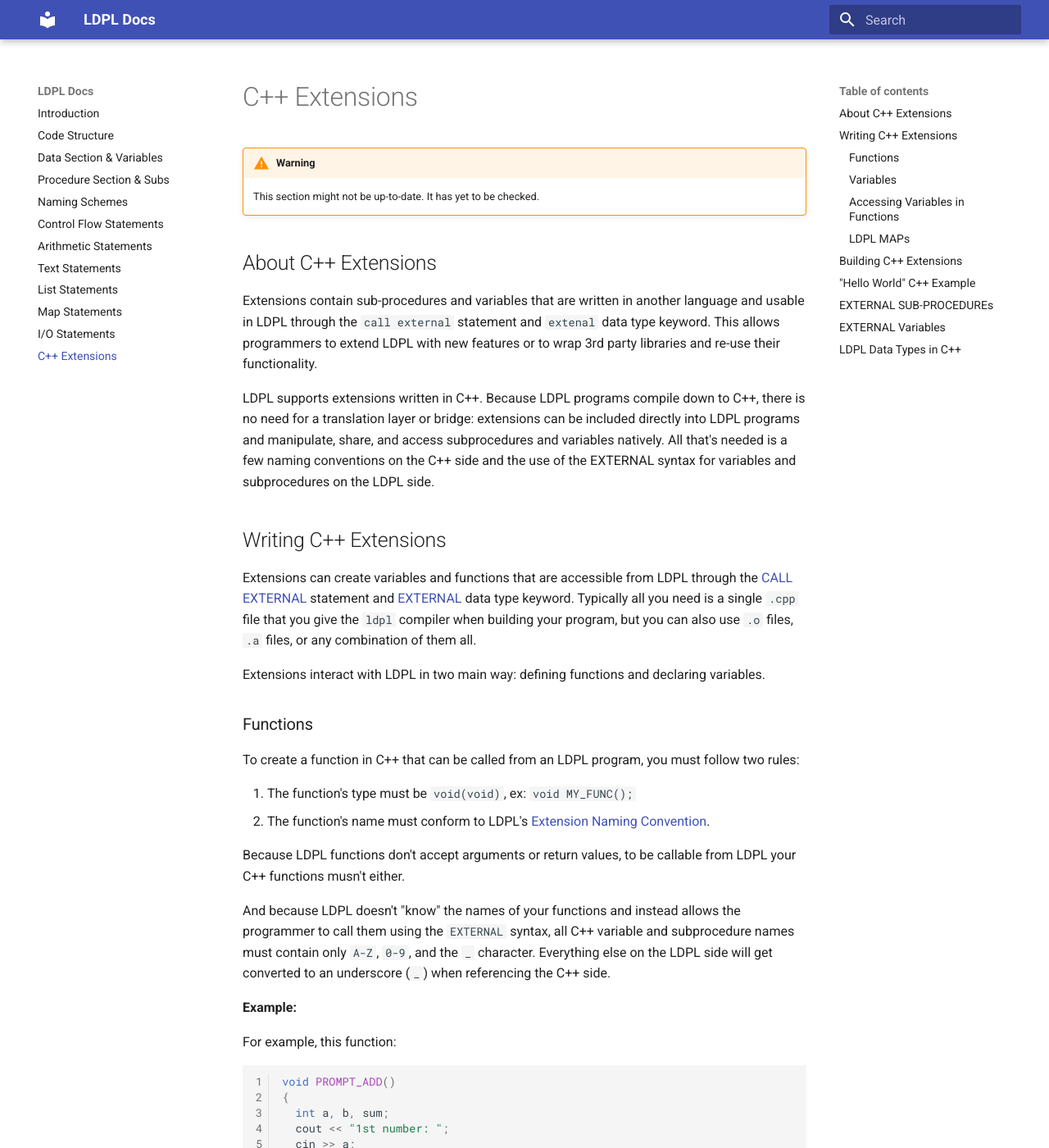
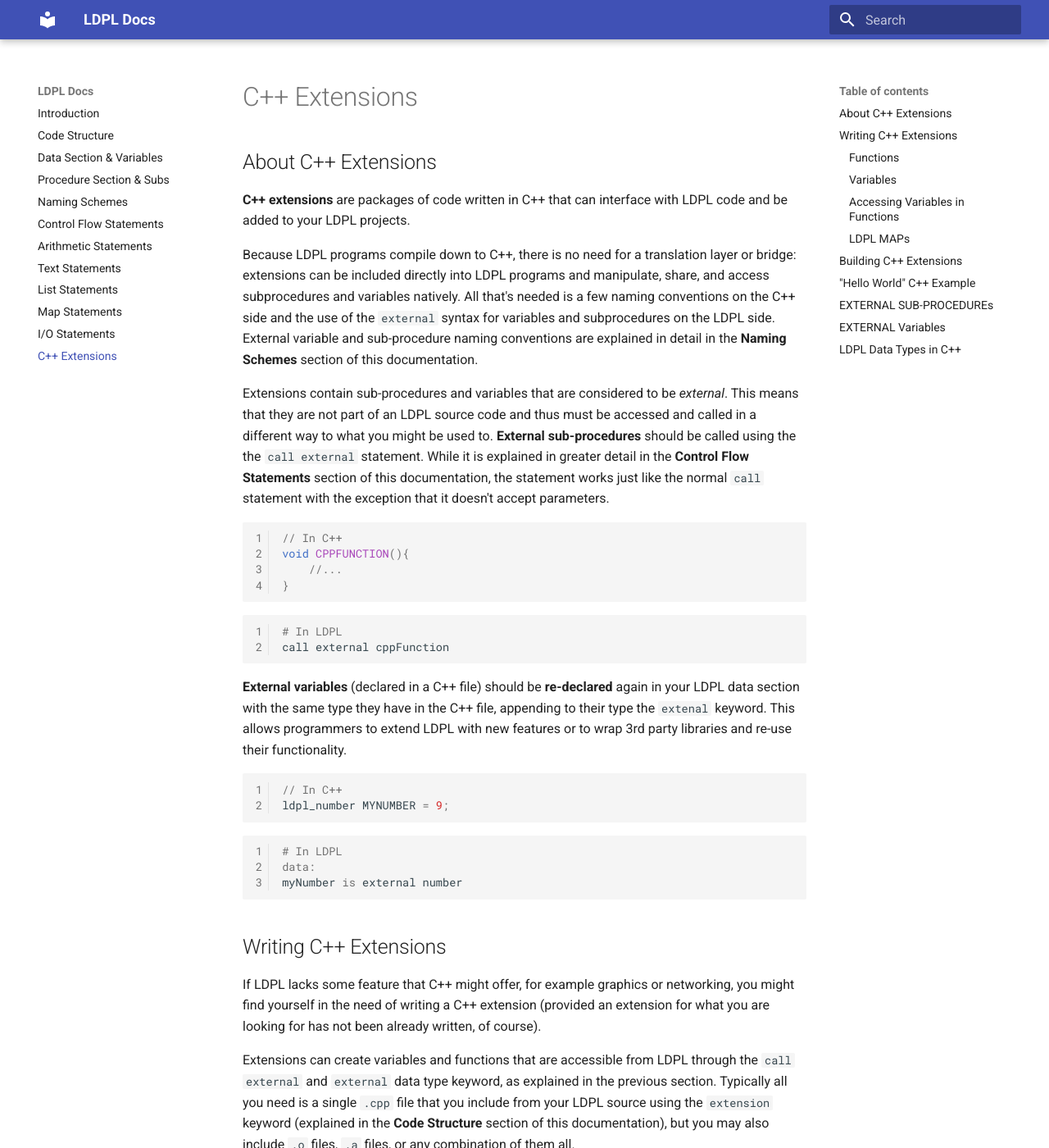
Before and after one commit to Lartu/ldpl, an MkDocs documentation site: the page built from docs/cppext.md, in a window 1280 px wide and 1400 px high. Shown: the whole window at 82% size. Built offline with MkDocs 1.6.1 and Material for MkDocs 9.7.7, drawn with Linux system fonts in a browser that asks for light colours; some of the changed text lies outside the part shown.

Commit message:
C++ extensions section of the documentation slighly revised

````diff
--- a/docs/cppext.md
+++ b/docs/cppext.md
@@ -1,32 +1,60 @@
-!!!Warning
-    This section might not be up-to-date. It has yet to be checked.
-
 ## About C++ Extensions
 
-Extensions contain sub-procedures and variables that are written in another language and usable in LDPL through the `call external` statement and `extenal` data type keyword. This allows programmers to extend LDPL with new features or to wrap 3rd party libraries and re-use their functionality.
+**C++ extensions** are packages of code written in C++ that can interface with LDPL
+code and be added to your LDPL projects.
 
-LDPL supports extensions written in C++. Because LDPL programs compile down to C++, there is no need for a translation layer or bridge: extensions can be included directly into LDPL programs and manipulate, share, and access subprocedures and variables natively. All that's needed is a few naming conventions on the C++ side and the use of the EXTERNAL syntax for variables and subprocedures on the LDPL side.
+Because LDPL programs compile down to C++, there is no need for a translation layer or bridge: extensions can be included directly into LDPL programs and manipulate, share, and access subprocedures and variables natively. All that's needed is a few naming conventions on the C++ side and the use of the `external` syntax for variables and subprocedures on the LDPL side. External variable and sub-procedure naming conventions are explained in detail in the **Naming Schemes** section of this documentation.
+
+Extensions contain sub-procedures and variables that are considered to be _external_.
+This means that they are not part of an LDPL source code and thus must be accessed and called in a different way to what you might be used to. **External sub-procedures** should be called using the the `call external` statement. While it is explained in greater detail in the **Control Flow Statements** section of this documentation, the statement works just like the normal `call` statement with the exception that it doesn't accept parameters.
+
+```c++
+// In C++
+void CPPFUNCTION(){
+    //...
+}
+```
+
+```coffeescript
+# In LDPL
+call external cppFunction
+```
+
+**External variables** (declared in a C++ file) should be **re-declared** again in your LDPL data section with the same type they have in the C++ file, appending to their type the `extenal` keyword. This allows programmers to extend LDPL with new features or to wrap 3rd party libraries and re-use their functionality.
+
+```c++
+// In C++
+ldpl_number MYNUMBER = 9;
+```
+
+```coffeescript
+# In LDPL
+data:
+myNumber is external number
+```
 
 ## Writing C++ Extensions
 
-Extensions can create variables and functions that are accessible from LDPL through the [CALL EXTERNAL](../call-external.md) statement and [EXTERNAL](../external-variables.md) data type keyword. Typically all you need is a single `.cpp` file that you give the `ldpl` compiler when building your program, but you can also use `.o` files, `.a` files, or any combination of them all.
+If LDPL lacks some feature that C++ might offer, for example graphics or networking,
+you might find yourself in the need of writing a C++ extension (provided an extension
+for what you are looking for has not been already written, of course).
 
-Extensions interact with LDPL in two main way: defining functions and declaring variables.
+Extensions can create variables and functions that are accessible from LDPL through the `call external` and `external` data type keyword, as explained in the previous section. Typically all you need is a single `.cpp` file that you include from your LDPL source using the `extension` keyword (explained in the **Code Structure** section of this documentation), but you may also include `.o` files, `.a` files, or any combination of them all.
 
 ### Functions
 
-To create a function in C++ that can be called from an LDPL program, you must follow two rules:
+To create a function in C++ that can be called from an LDPL program, you must follow four rules:
 
-1. The function's type must be `void(void)`, ex: `void MY_FUNC();`
-2. The function's name must conform to LDPL's [Extension Naming Convention](external-identifier-naming-scheme.md).
+1. The function type must be `void(void)`, ex: `void MY_FUNC();`
+2. The function name must conform to LDPL's external identifier naming conventions explained in the **Naming Schemes** section of this documentation.
+3. The function must not take any parameters.
+4. The function must not return any values.
 
-Because LDPL functions don't accept arguments or return values, to be callable from LDPL your C++ functions musn't either.
-
-And because LDPL doesn't "know" the names of your functions and instead allows the programmer to call them using the `EXTERNAL` syntax, all C++ variable and subprocedure names must contain only `A-Z`, `0-9`, and the `_` character. Everything else on the LDPL side will get converted to an underscore \(`_`\) when referencing the C++ side.
+Because LDPL does not _know_ the name of any functions declared in non-LDPL files, it allows the programmer to call any function and variable the `external` syntax, existing or not. If the variable or function you are trying to access does not exist, the C++ linker will throw a nasty error. Also, all C++ variable and function names must contain only `A-Z`, `0-9`, and the `_` character. Every character on the LDPL side will be converted to upper case, and non alpha-numeric characters will be converted to an underscore \(`_`\) when referencing the C++ side (again, as stated in the **Naming Schemes** section of this documentation).
 
 **Example:**
 
-For example, this function:
+For example, this function in a file called **add.cpp**
 
 ```cpp
 void PROMPT_ADD()
@@ -40,22 +68,28 @@
 }
 ```
 
-Once defined and built into LDPL, can be called using:
+can be accessed from LDPL in the following way
 
-```text
-CALL EXTERNAL prompt-add
+```coffeescript
+external "add.cpp"
+
+procedure:
+    call external prompt_add
 ```
 
 ### Variables
 
-To create or reference a variable in a C++ extension that is shared with an LDPL program, you must follow two rules:
+To create a variable in a C++ extension that can be accessed from LDPL code, you must follow two rules:
 
-1. The variable's name must conform to LDPL's [Extension Naming Convention](external-identifier-naming-scheme.md).
-2. The C++ type of the variable must match LDPL's internal type usage.
+1. The variable's name must conform to the LDPL external identifier naming convention stated in the **Naming Schemes** section of this documentation.
+2. The C++ type of the variable must match the type used by LDPL for the data type represented by that variable.
 
-The first rule should be familiar from the functions section: all C++ variable and subprocedure names must contain only `A-Z`, `0-9`, and the `_` character. Everything else on the LDPL side will get converted to an underscore \(`_`\).
+The first rule should be familiar from the previous section: all C++ variable and function names must contain only `A-Z`, `0-9`, and the `_` character. Everything else on the LDPL side will get converted to an underscore \(`_`\).
 
-For the second, here's the mapping between types:
+!!!Warning
+    Documentation from this message onwards might not be up-to-date. It has yet to be checked.
+
+For the second rule, LDPL provee un archivo .h con todas las declaraciones de los tipos que usa el lenguaje.
 
 | LDPL Data Type | C++ Type |
 | :--- | :--- |
````
Also changed, not shown: docs/index.md (+3 -5 lines), docs/io.md (+2 -2 lines), docs/map.md (+1 -1 lines).
